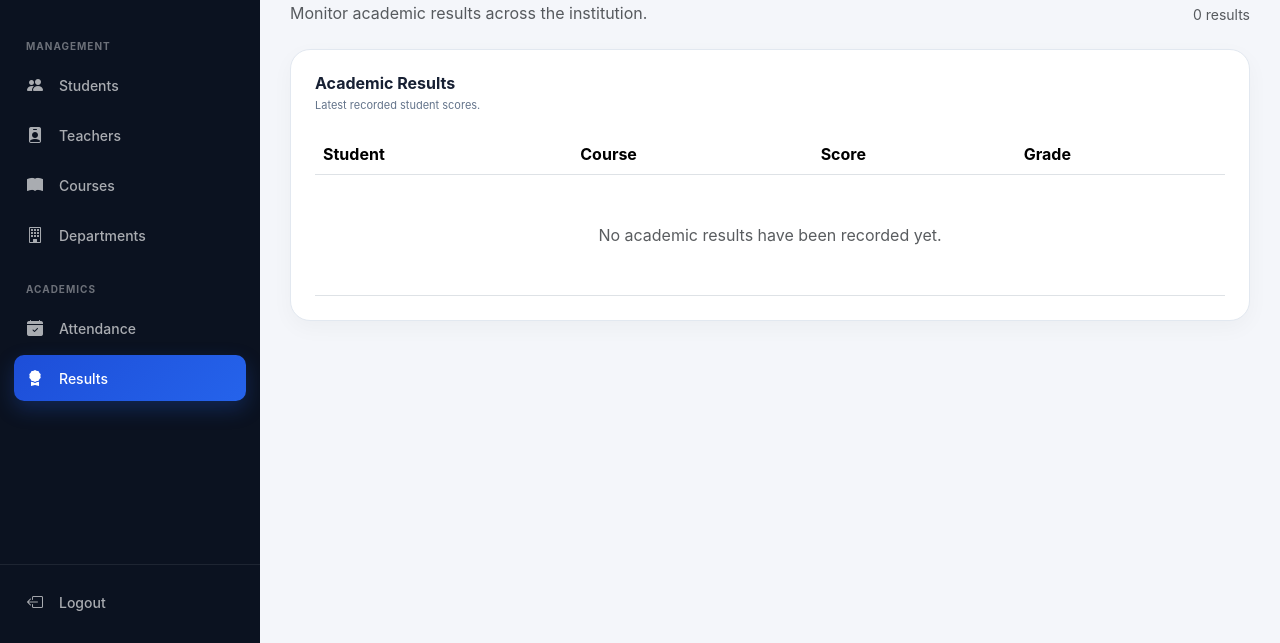
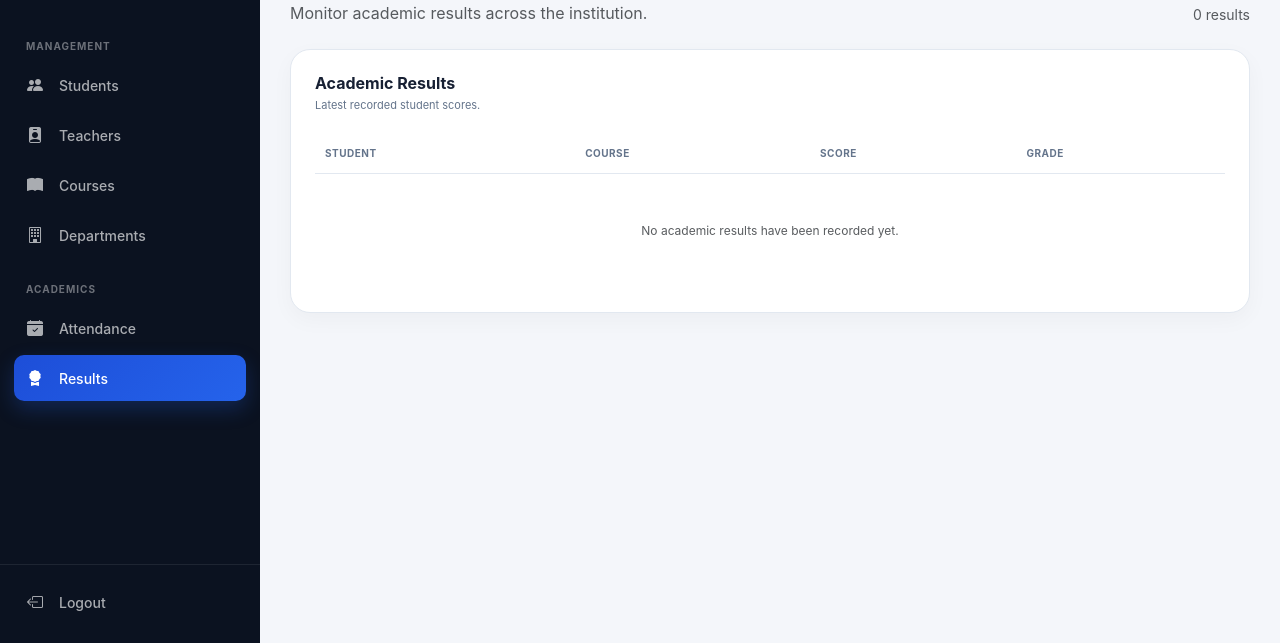
Before and after one commit to ndmichael/campusflow, a Django app: page /accounts/dashboard/admin/results/ in a window 1280 px wide. Shown: the part 157-800 px from the top of the page. Run offline with Django 5.2, Linux system fonts and the light colour scheme; the visitor is signed in with stand-in values (Sample User, id 1); data comes from the database, SQL or seed files in the repository; data that the repository does not hold is empty.

Commit message:
style(admin): Add a core styling for the attendance and results ui

```diff
--- a/accounts/static/accounts/css/admin.css
+++ b/accounts/static/accounts/css/admin.css
@@ -673,3 +673,42 @@ body.admin-dashboard {
     }
 
 }
+
+
+/* =========================================================
+   ADMIN DATA TABLES
+========================================================= */
+
+.admin-data-table {
+    color: var(--admin-text);
+}
+
+.admin-data-table thead th {
+    padding: 12px 10px;
+    border-bottom: 1px solid var(--admin-border);
+    color: var(--admin-muted);
+    font-size: 10px;
+    font-weight: 750;
+    text-transform: uppercase;
+    letter-spacing: .5px;
+    white-space: nowrap;
+}
+
+.admin-data-table tbody td {
+    padding: 14px 10px;
+    border-bottom: 1px solid #f1f5f9;
+    font-size: 12px;
+    vertical-align: middle;
+}
+
+.admin-data-table tbody tr:last-child td {
+    border-bottom: none;
+}
+
+@media (max-width: 576px) {
+
+    .admin-data-table {
+        min-width: 680px;
+    }
+
+}
```
